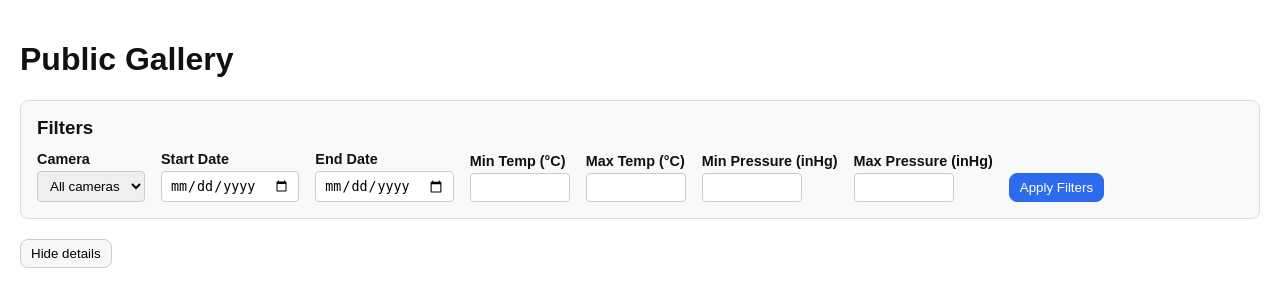
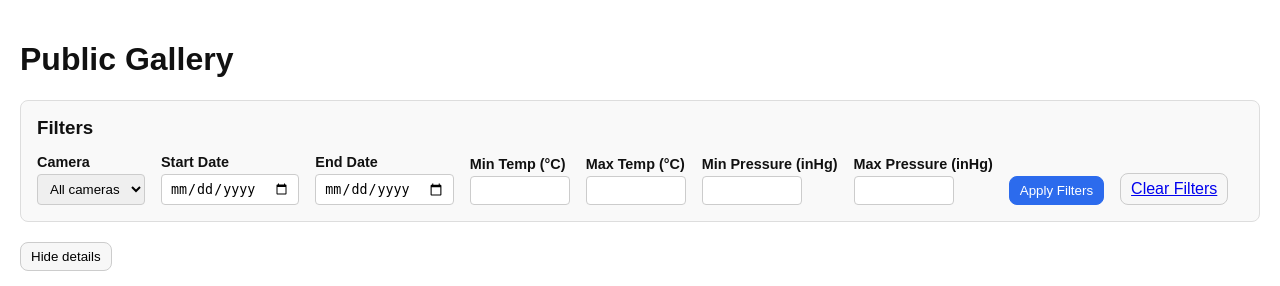
Before and after one commit to RyanEAA/django-trailcam-animal-tracker, a Django app: template wildlife/templates/wildlife/gallery.html in a window 1280 px wide. Shown: the part 42-328 px from the top of the page. Run offline with Django 5.2, Linux system fonts and the light colour scheme; the template is opened without the code that fills it, so the values that code supplies are empty.

Commit message:
finished

```diff
--- a/wildlife/templates/wildlife/gallery.html
+++ b/wildlife/templates/wildlife/gallery.html
@@ -124,6 +124,7 @@
     </div>
 
     <button type="submit" class="btn btn-primary" style="margin-top:22px;">Apply Filters</button>
+    <a href="{% url 'wildlife:gallery' %}" class="btn btn-secondary" style="margin-top:22px;">Clear Filters</a>
   </form>
 
   <!-- Species Filter (Checkboxes) -->
```
